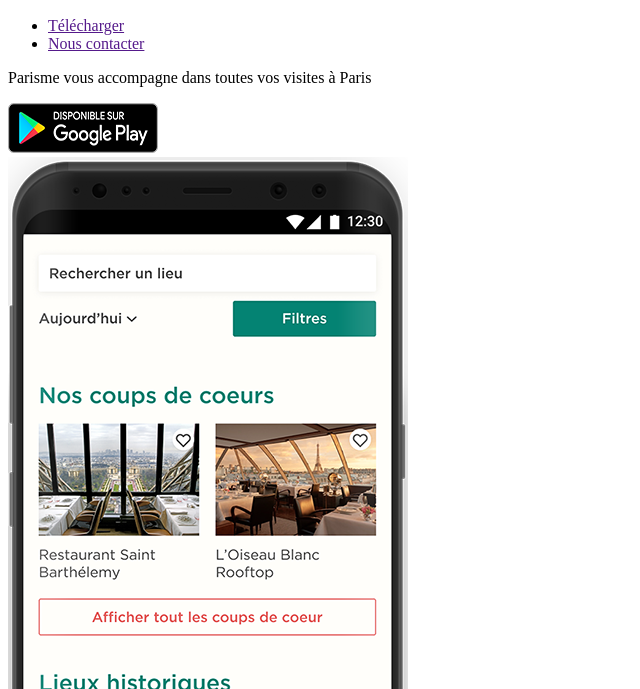
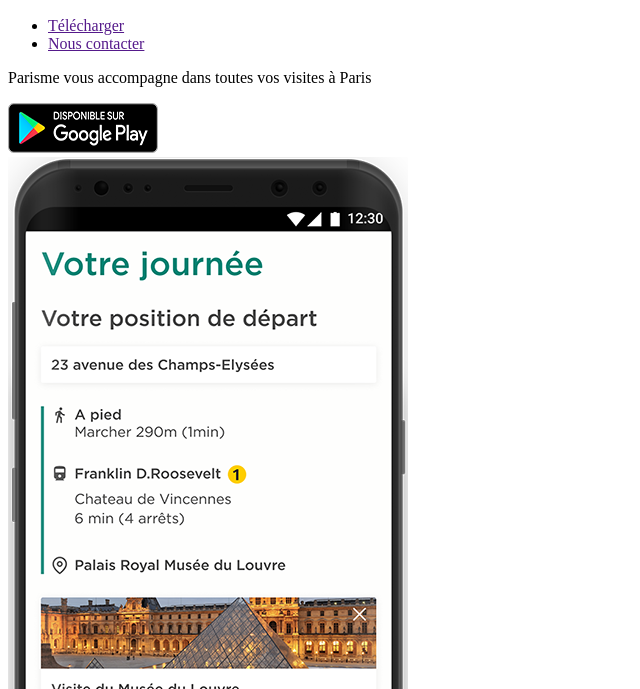
Before and after one commit to Matthiasgdr/ParismeWeb, a plain HTML site: page src/index.html in a window 1280 px wide. Shown: the part 111-800 px from the top of the page, without its empty margins (0-640 px from the left). Drawn offline with Linux system fonts and the light colour scheme.

Commit message:
Add mockups

```diff
--- a/src/index.html
+++ b/src/index.html
@@ -46,7 +46,7 @@
                 </div>
             </div>
             <div class="mockup">
-                <img src="../static/mockup.png" alt="">
+                <img src="../static/journée_mockup.png" alt="">
             </div>
         </div>
     </header>
@@ -71,7 +71,7 @@
             </div>
             <div class="feature-line">
                 <div class="feature-mockup">
-                    <img src="../static/mockup.png" alt="">
+                    <img src="../static/journée_mockup.png" alt="">
                 </div>
                 <div class="feature-text">
                     <img src="../static/Journée.svg" class="icon" alt="">
@@ -82,7 +82,7 @@
             </div>
             <div class="feature-line">
                 <div class="feature-mockup">
-                    <img src="../static/mockup.png" alt="">
+                    <img src="../static/mockup_louvre.png" alt="">
                 </div>
                 <div class="feature-text">
                     <img src="../static/info.svg" class="icon" alt="">
```
Also changed, not shown: static/journée_mockup.png (added), static/logo.jpg (added), static/mockup_louvre.png (added), static/mockupsss.png (deleted).
